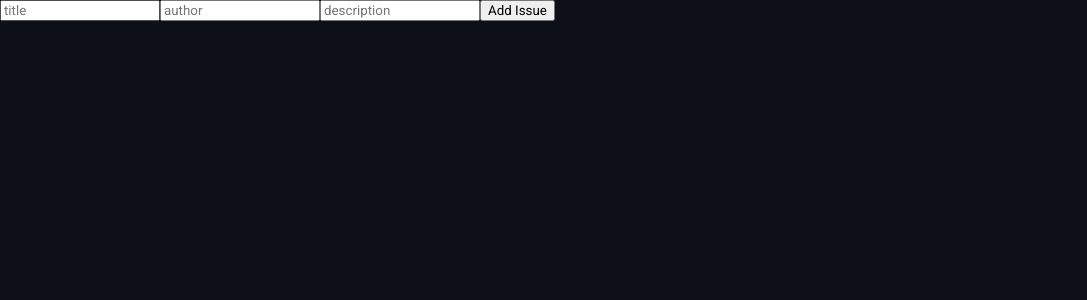
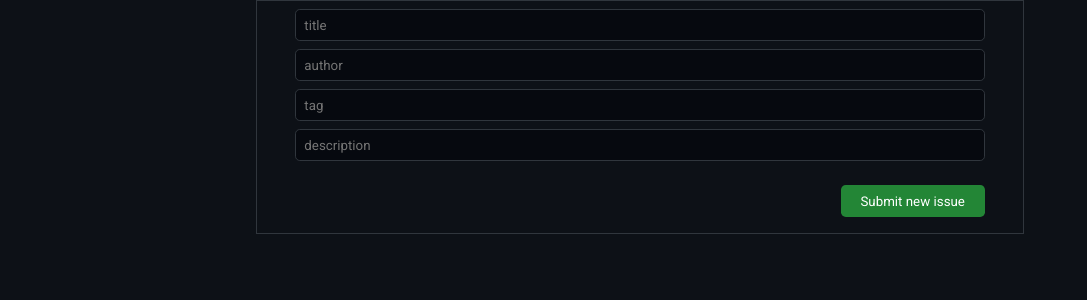
Before and after one commit to Baaranek/github-issues-clone, a React (Create React App) app in the folder client/: page /issue/new in a window 1280 px wide. Shown: the top 300 px of the page, without its empty margins (0-1087 px from the left). Built offline with nearby package versions, Linux system fonts and the light colour scheme.

Commit message:
add styles and tag input in NewIssue.js

```diff
--- a/client/src/components/pages/NewIssue/NewIssue.js
+++ b/client/src/components/pages/NewIssue/NewIssue.js
@@ -2,20 +2,22 @@ import React from 'react';
 import { useForm } from 'react-hook-form';
 import { useDispatch } from 'react-redux';
 import { addNewIssue } from '../../../redux/issuesRedux';
+import styled from 'styled-components';
 
 const NewIssue = () => {
   const { register, handleSubmit } = useForm({ mode: 'onChange' });
   const dispatch = useDispatch();
 
   const submitForm = (data) => {
-    console.log(data);
+    // console.log(data);
     dispatch(addNewIssue(data));
   };
 
   return (
-    <>
+    <FormContainer>
       <form onSubmit={handleSubmit(submitForm)}>
-        <input
+        <InFormDiv>
+          <StyledInput
             type="text"
             placeholder="title"
             name="title"
@@ -23,7 +25,7 @@ const NewIssue = () => {
               required: true,
             })}
           />
-        <input
+          <StyledInput
             type="text"
             placeholder="author"
             name="author"
@@ -31,7 +33,15 @@ const NewIssue = () => {
               required: true,
             })}
           />
-        <input
+          <StyledInput
+            type="text"
+            placeholder="tag"
+            name="tags"
+            ref={register({
+              required: false,
+            })}
+          />
+          <StyledInput
             type="text"
             placeholder="description"
             name="description"
@@ -39,10 +49,62 @@ const NewIssue = () => {
               required: true,
             })}
           />
-        <button type="submit">Add Issue</button>
+        </InFormDiv>
+        <InFormDiv>
+          <StyledButton type="submit">Submit new issue</StyledButton>
+        </InFormDiv>
       </form>
-    </>
+    </FormContainer>
   );
 };
 
+const FormContainer = styled.div`
+  width: 60%;
+  margin: auto;
+  border: 1px solid #30363d;
+`;
+
+const StyledInput = styled.input`
+  background-color: #06090f;
+  border: 1px solid #30363d;
+  color: white;
+  border-radius: 0.3rem;
+  display: block;
+  width: 100%;
+  height: 2rem;
+  margin: 0.5rem 0;
+  padding-left: 0.5rem;
+
+  :focus {
+    outline: none;
+
+    ::placeholder {
+      color: transparent;
+    }
+  }
+`;
+
+const StyledButton = styled.button`
+  background-color: #238636;
+  border: none;
+  border-radius: 0.3rem;
+  color: white;
+  width: 9rem;
+  height: 2rem;
+  margin: 1rem 0;
+
+  :hover {
+    background-color: #2ea043;
+  }
+`;
+
+const InFormDiv = styled.div`
+  width: 90%;
+  margin: auto;
+
+  :nth-child(2) {
+    text-align: right;
+  }
+`;
+
 export default NewIssue;
```
Also changed, not shown: 1 other file (tests, documents, lock files or other folders). Lines whose indentation alone changed are shown as unchanged.
